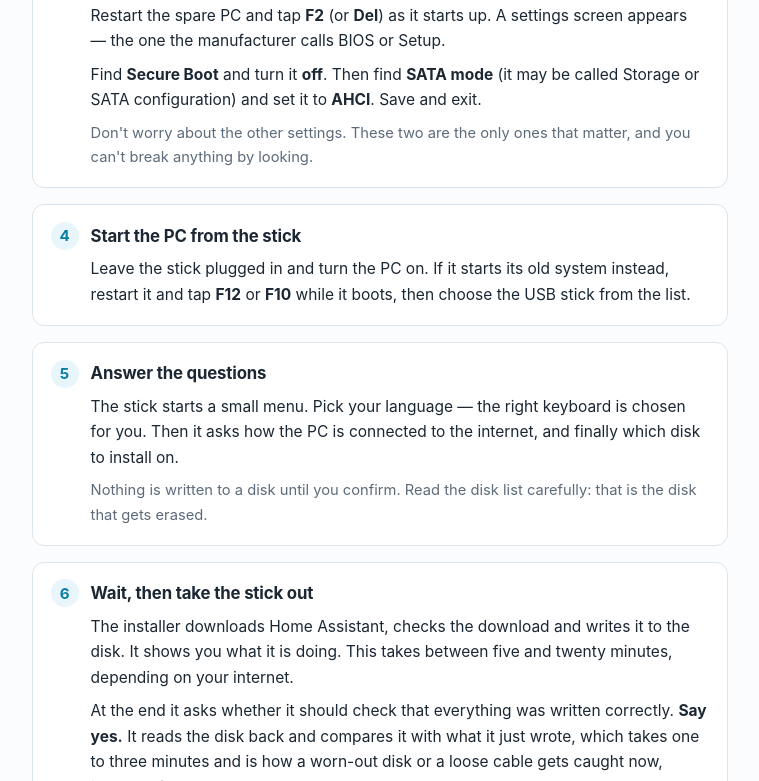
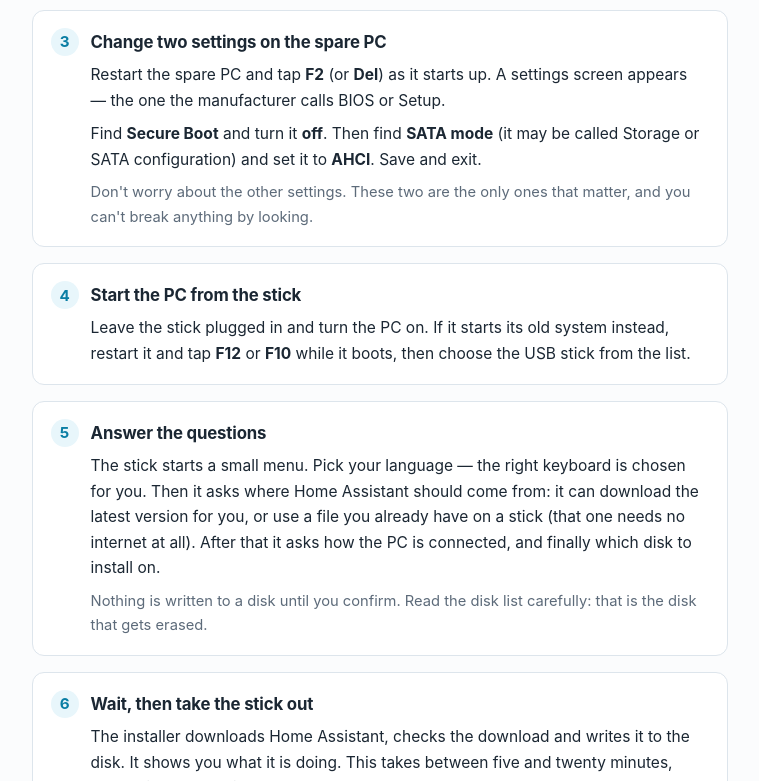
Before and after one commit to cronner/haos-isoinstall, a plain HTML site: page docs/index.html in a window 1280 px wide. Shown: the part 1480-2261 px from the top of the page, without its empty margins (260-1019 px from the left). Drawn offline with Linux system fonts and the light colour scheme.

Commit message:
Let the wizard write an image the user brings, with no network
The ISO could only install by downloading, which rules out a machine with
no connection and anyone who wants to pin a version they already trust.
The wizard now asks for the source first: the download, or an .img.xz on
a USB stick, which skips the network and version steps entirely.

The stick is mounted read-only and scanned two folders deep. Only the
name Home Assistant publishes is offered; a file built for another board
is listed as unusable with its board, because writing it would erase a
disk and boot nothing. Several images means a choice. The file passes its
own .xz check before the disk is touched, the disk holding it is never
offered as a target, and nothing on the user's stick is modified.

Seven new strings, translated into all fourteen languages, and
tests/image.sh covers the name gating and the media scan.

🤖 Generated with Codebuff
Co-Authored-By: Codebuff <noreply@codebuff.com>

```diff
--- a/docs/index.html
+++ b/docs/index.html
@@ -177,7 +177,7 @@
   <ul class="need">
     <li><strong>A spare PC.</strong> Any normal desktop, mini PC or laptop from the last ten years with an Intel or AMD processor. It will be wiped and used only for Home Assistant.</li>
     <li><strong>A USB stick</strong> you don't mind erasing, 2 GB or bigger.</li>
-    <li><strong>An internet connection.</strong> A cable from the PC to your router is the easiest on the first day; you can set up Wi-Fi later from Home Assistant itself.</li>
+    <li><strong>An internet connection</strong> — unless you already have the Home Assistant OS image on a stick, in which case you need none at all. A cable from the PC to your router is the easiest on the first day; Wi-Fi can be set up later from Home Assistant itself.</li>
     <li><strong>About half an hour.</strong> Most of it is waiting, not working.</li>
   </ul>
   <p class="hint" style="color: var(--muted); font-size: 0.92rem;">
@@ -246,8 +246,10 @@
       <h3>Answer the questions</h3>
       <p>
         The stick starts a small menu. Pick your language — the right keyboard is
-        chosen for you. Then it asks how the PC is connected to the internet, and
-        finally which disk to install on.
+        chosen for you. Then it asks where Home Assistant should come from: it can
+        download the latest version for you, or use a file you already have on a
+        stick (that one needs no internet at all). After that it asks how the PC is
+        connected, and finally which disk to install on.
       </p>
       <p class="hint">
         Nothing is written to a disk until you confirm. Read the disk list
```
Also changed, not shown: docs/flow.svg, 5 other files.
